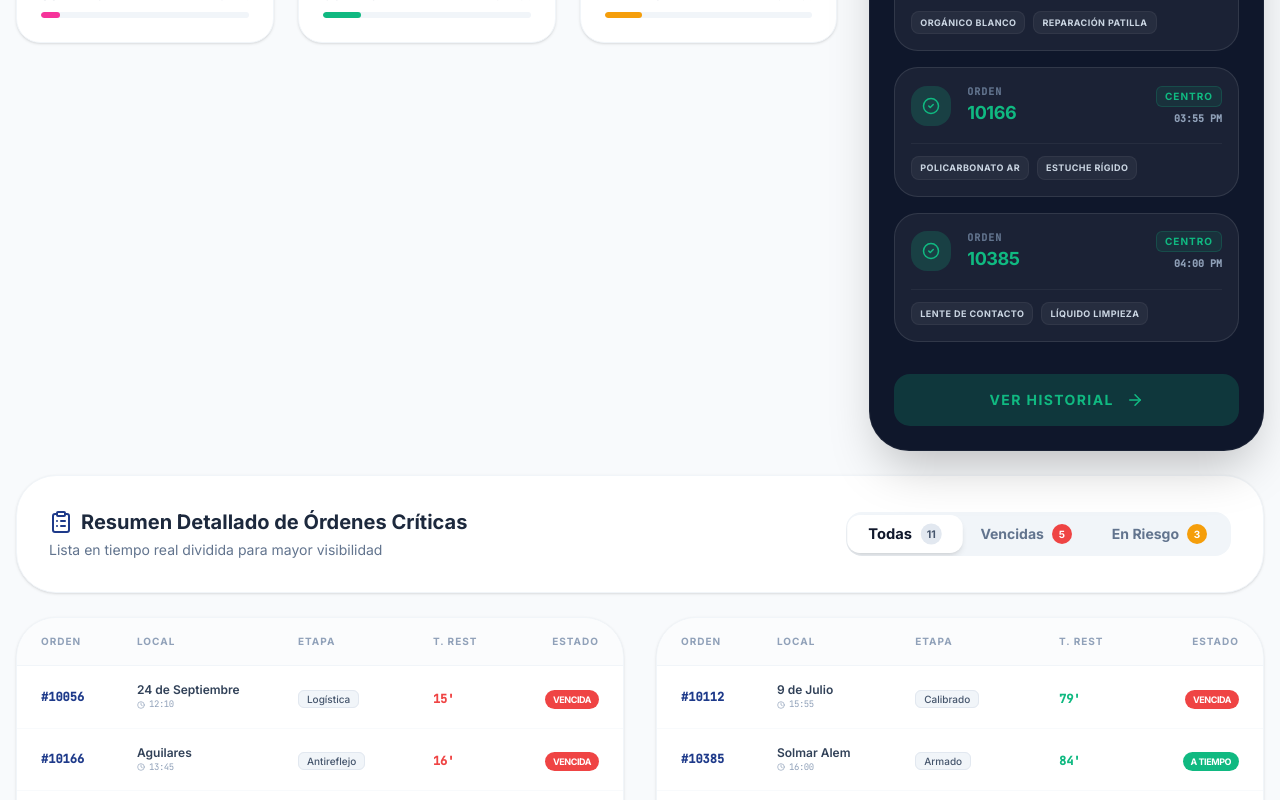
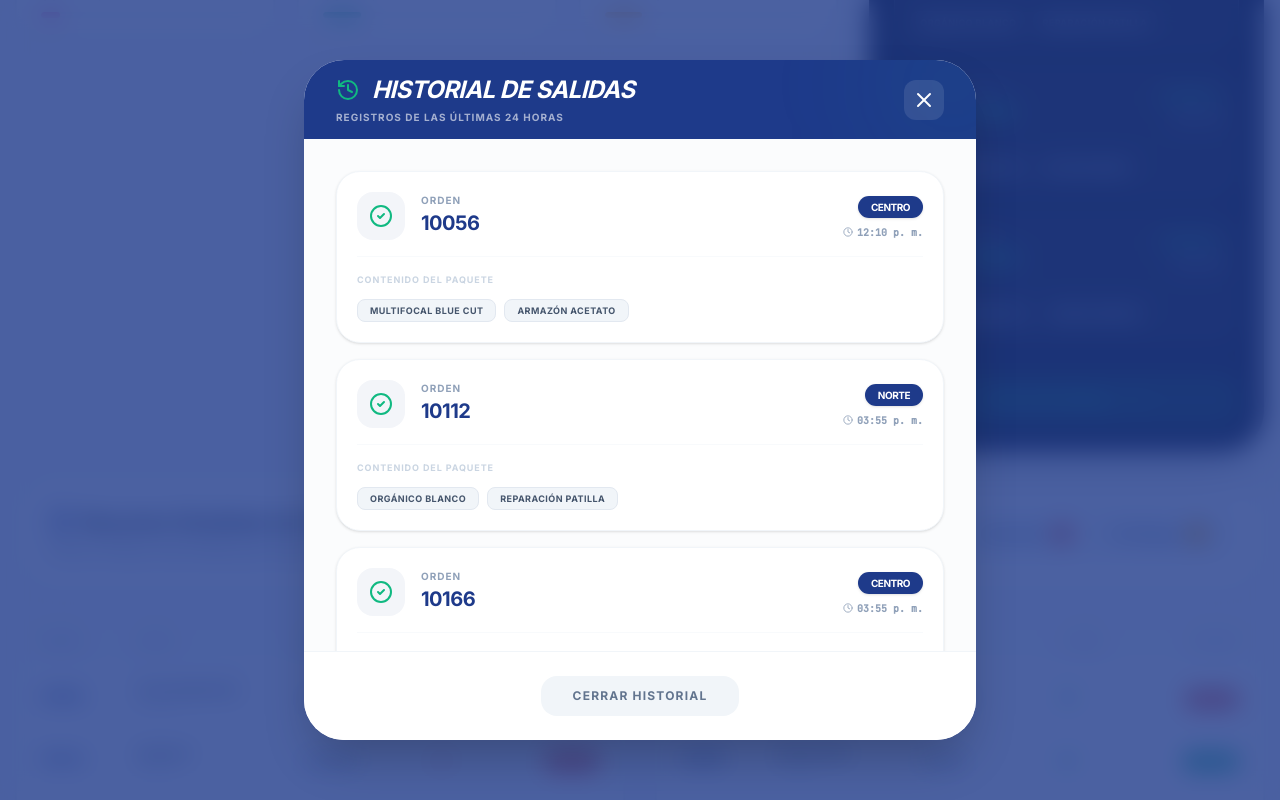
Before and after one commit to Matoma1607/gestion-optica, a React (Vite) app: page / in a window 1280 px wide. Both pictures are taken after a click on the button "VER HISTORIAL". Shown: the part 425-1225 px from the top of the page. Built offline with nearby package versions, Linux system fonts and the light colour scheme.

Commit message:
He implementado el sistema de historial completo y corregido la estructura técnica para que la app sea 100% sólida.

```diff
--- a/src/App.tsx
+++ b/src/App.tsx
@@ -15,6 +15,8 @@ import {
   Activity,
   Layers,
   Wrench,
+  History,
+  X,
   LucideIcon
 } from 'lucide-react';
 import { motion, AnimatePresence } from 'motion/react';
@@ -182,7 +184,7 @@ function StageProgressCard({ stage, count, total, colorClass, icon: Icon, isSele
   );
 }
 
-const LogisticsOutSection: React.FC = () => (
+const LogisticsOutSection: React.FC<{ onOpenHistory: () => void }> = ({ onOpenHistory }) => (
   <div className="bg-slate-900 text-white p-6 rounded-[2.5rem] shadow-2xl flex flex-col h-full border border-white/5 relative overflow-hidden">
     <div className="absolute top-0 right-0 w-32 h-32 bg-brand-green/10 blur-3xl rounded-full -mr-10 -mt-10"></div>
     <div className="relative z-10 flex flex-col h-full">
@@ -230,7 +232,10 @@ const LogisticsOutSection: React.FC = () => (
         ))}
       </div>
 
-      <button className="mt-8 w-full group relative py-4 flex items-center justify-center gap-3 text-sm font-black text-white transition-all overflow-hidden">
+      <button
+        onClick={onOpenHistory}
+        className="mt-8 w-full group relative py-4 flex items-center justify-center gap-3 text-sm font-black text-white transition-all overflow-hidden"
+      >
         <div className="absolute inset-0 bg-brand-green/20 rounded-2xl group-hover:bg-brand-green/30 transition-colors"></div>
         <span className="relative z-10 uppercase tracking-widest text-brand-green">Ver Historial</span>
         <ArrowRight size={18} className="relative z-10 text-brand-green group-hover:translate-x-1 transition-transform" />
@@ -243,6 +248,7 @@ const LogisticsOutSection: React.FC = () => (
 
 export default function App() {
   const [filter, setFilter] = useState<'Todas' | 'Vencidas' | 'En Riesgo'>('Todas');
+  const [showHistory, setShowHistory] = useState(false);
   const [selectedStage, setSelectedStage] = useState<Stage | null>(null);
   const [orders] = useState<Order[]>(INITIAL_ORDERS);
 
@@ -323,7 +329,7 @@ export default function App() {
 
           {/* Panel Lateral de Logística */}
           <div className="lg:col-span-4 h-full">
-            <LogisticsOutSection />
+            <LogisticsOutSection onOpenHistory={() => setShowHistory(true)} />
           </div>
         </div>
 
@@ -485,6 +491,95 @@ export default function App() {
 
       </main>
 
+      {/* History Modal Overlay */}
+      <AnimatePresence>
+        {showHistory && (
+          <div className="fixed inset-0 z-50 flex items-center justify-center p-4">
+            <motion.div
+              initial={{ opacity: 0 }}
+              animate={{ opacity: 1 }}
+              exit={{ opacity: 0 }}
+              onClick={() => setShowHistory(false)}
+              className="absolute inset-0 bg-brand-blue/80 backdrop-blur-md"
+            />
+            <motion.div
+              initial={{ opacity: 0, scale: 0.9, y: 20 }}
+              animate={{ opacity: 1, scale: 1, y: 0 }}
+              exit={{ opacity: 0, scale: 0.9, y: 20 }}
+              className="relative bg-white w-full max-w-2xl rounded-[2.5rem] shadow-2xl overflow-hidden flex flex-col max-h-[85vh]"
+            >
+              <div className="p-8 bg-brand-blue text-white flex justify-between items-center relative overflow-hidden">
+                <div className="absolute top-0 right-0 w-32 h-32 bg-brand-green/10 blur-3xl rounded-full -mr-10 -mt-10"></div>
+                <div className="relative z-10">
+                  <h2 className="text-2xl font-black tracking-tight flex items-center gap-3 italic">
+                    <History className="text-brand-green" /> HISTORIAL DE SALIDAS
+                  </h2>
+                  <p className="text-white/60 text-[10px] font-black uppercase tracking-widest mt-1">Registros de las últimas 24 horas</p>
+                </div>
+                <button
+                  onClick={() => setShowHistory(false)}
+                  className="relative z-10 bg-white/10 hover:bg-white/20 p-2 rounded-xl transition-all"
+                >
+                  <X size={24} />
+                </button>
+              </div>
+
+              <div className="flex-1 overflow-y-auto p-8 space-y-4 bg-slate-50/50">
+                {LOGISTICS_OUT.concat(LOGISTICS_OUT).map((job, idx) => (
+                  <motion.div
+                    key={idx}
+                    initial={{ opacity: 0, y: 10 }}
+                    animate={{ opacity: 1, y: 0 }}
+                    transition={{ delay: idx * 0.05 }}
+                    className="flex flex-col bg-white p-5 rounded-3xl border border-slate-100 hover:border-brand-blue/20 transition-all shadow-sm group"
+                  >
+                    <div className="flex items-center justify-between mb-4">
+                      <div className="flex items-center gap-4">
+                        <div className="h-12 w-12 rounded-2xl bg-brand-blue/5 flex items-center justify-center text-brand-blue group-hover:scale-105 transition-transform">
+                          <CheckCircle2 size={24} className="text-brand-green" />
+                        </div>
+                        <div>
+                          <p className="text-[10px] font-black text-slate-400 uppercase tracking-widest leading-none mb-1">Orden</p>
+                          <p className="text-xl font-black text-brand-blue tracking-tight">{job.id.replace('#', '')}</p>
+                        </div>
+                      </div>
+                      <div className="text-right">
+                        <span className="text-[10px] bg-brand-blue text-white px-3 py-1 rounded-full font-black uppercase tracking-tighter shadow-sm border border-brand-blue/10">
+                          {job.destination}
+                        </span>
+                        <p className="text-[10px] font-mono text-slate-400 mt-2 font-bold flex items-center justify-end gap-1">
+                          <Clock size={10} /> {job.exitTime}
+                        </p>
+                      </div>
+                    </div>
+
+                    <div className="grid grid-cols-1 gap-2 pt-4 border-t border-slate-50">
+                      <p className="text-[9px] font-black text-slate-300 uppercase tracking-widest mb-1">Contenido del paquete</p>
+                      <div className="flex flex-wrap gap-2">
+                        {job.items.map((item, i) => (
+                          <span key={i} className="text-[9px] font-black text-slate-600 bg-slate-100 border border-slate-200 px-3 py-1 rounded-lg uppercase tracking-wider group-hover:bg-brand-blue group-hover:text-white group-hover:border-brand-blue transition-colors">
+                            {item}
+                          </span>
+                        ))}
+                      </div>
+                    </div>
+                  </motion.div>
+                ))}
+              </div>
+
+              <div className="p-6 bg-white border-t border-slate-100 text-center">
+                <button
+                  onClick={() => setShowHistory(false)}
+                  className="bg-slate-100 hover:bg-slate-200 text-slate-500 px-8 py-3 rounded-2xl text-xs font-black uppercase tracking-widest transition-all"
+                >
+                  Cerrar Historial
+                </button>
+              </div>
+            </motion.div>
+          </div>
+        )}
+      </AnimatePresence>
+
       <footer className="mt-auto py-10 text-center text-slate-400 text-xs font-medium">
         <p>© 2026 Sistema de Gestión de Laboratorio Óptico v1.0.0-Beta</p>
       </footer>
```
